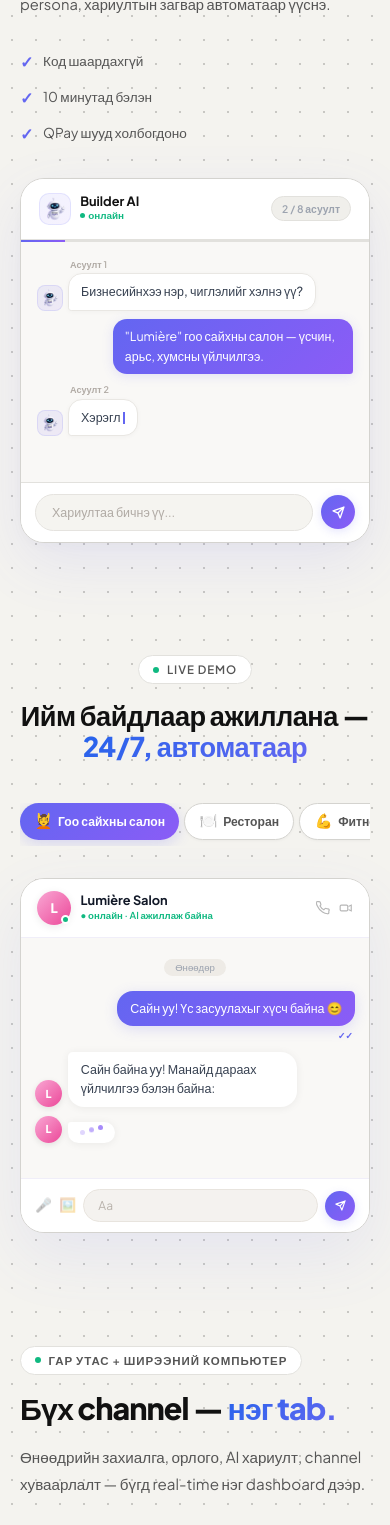
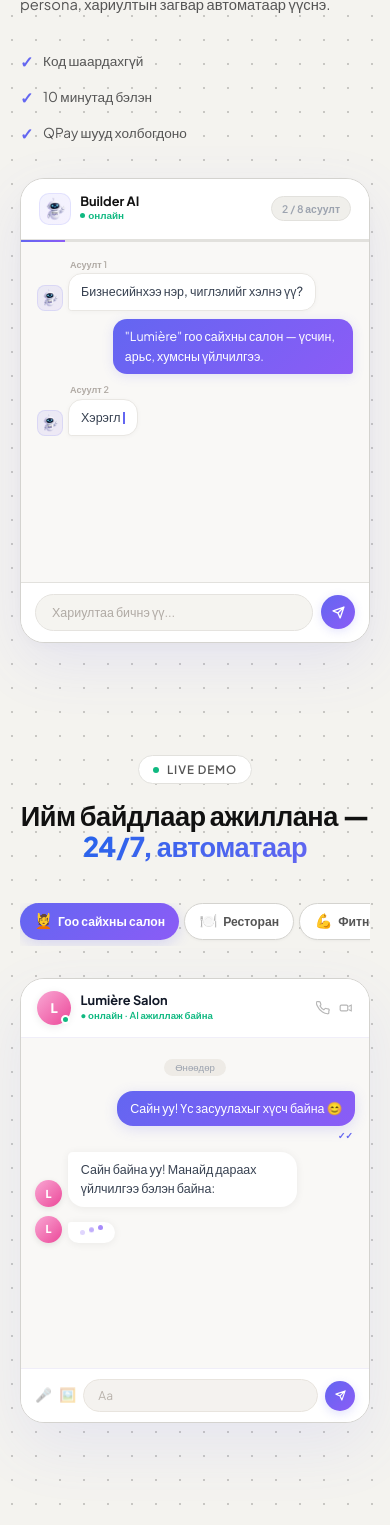
Before and after one commit to ubarino28/mongolagent-web, a Next.js app: page / in a window 390 px wide. Shown: the part 2996-4521 px from the top of the page. Built offline with nearby package versions, Linux system fonts and the light colour scheme.

Commit message:
Revert "Fix mobile chat scroll trap and overflow in BuilderAI and LiveDemo sections"
This reverts commit b86b26efa97edb36b3f40d3be6ae596b607ad667.

```diff
--- a/app/globals.css
+++ b/app/globals.css
@@ -416,16 +416,6 @@ main, nav, footer { position: relative; z-index: 1; }
   }
 }
 
-/* Chat message areas — shorter on mobile to avoid scroll trap */
-@media (max-width: 768px) {
-  .builder-messages {
-    height: 240px !important;
-  }
-  .chat-messages {
-    height: 240px !important;
-  }
-}
-
 /* Why-us grid — keep 2 columns even on mobile */
 @media (max-width: 768px) {
   .why-grid {
--- a/components/AIChatDemo.tsx
+++ b/components/AIChatDemo.tsx
@@ -265,8 +265,7 @@ function ChatWindow({sc,onPaid}:{sc:S;onPaid:()=>void}){
       {/* Messages */}
       <div ref={containerRef}
         onScroll={()=>{const el=containerRef.current;if(el) scrolledUp.current=el.scrollHeight-el.scrollTop-el.clientHeight>30;}}
-        className="chat-messages"
-        style={{height:"330px",overflowY:"auto",overflowX:"hidden",padding:"1rem 0.875rem",display:"flex",flexDirection:"column",gap:"0.55rem",background:"#f9f8f6",scrollbarWidth:"thin",scrollbarColor:"var(--border2) transparent"}}>
+        style={{height:"330px",overflowY:"auto",padding:"1rem 0.875rem",display:"flex",flexDirection:"column",gap:"0.55rem",background:"#f9f8f6",scrollbarWidth:"thin",scrollbarColor:"var(--border2) transparent"}}>
 
         {/* Date chip */}
         <div style={{textAlign:"center",marginBottom:"0.25rem"}}>
@@ -285,7 +284,7 @@ function ChatWindow({sc,onPaid}:{sc:S;onPaid:()=>void}){
           if(b.from==="ai"&&b.type==="text") return(
             <div key={b.id} style={{display:"flex",alignItems:"flex-end",gap:"6px",maxWidth:"82%"}}>
               <Av/>
-              <div style={{padding:"0.5rem 0.8rem",borderRadius:"0.3rem 1rem 1rem 1rem",background:"white",boxShadow:"0 1px 8px #00000010",fontSize:"0.78rem",color:"#374151",lineHeight:1.58,wordBreak:"break-word"}}>
+              <div style={{padding:"0.5rem 0.8rem",borderRadius:"0.3rem 1rem 1rem 1rem",background:"white",boxShadow:"0 1px 8px #00000010",fontSize:"0.78rem",color:"#374151",lineHeight:1.58}}>
                 {b.text}
                 {b.partial&&<span style={{display:"inline-block",width:"1.5px",height:"11px",background:"#8b5cf6",marginLeft:"1px",verticalAlign:"middle",animation:"blink .65s step-end infinite"}}/>}
               </div>
@@ -293,7 +292,7 @@ function ChatWindow({sc,onPaid}:{sc:S;onPaid:()=>void}){
           );
           if(b.from==="user"&&b.type==="text") return(
             <div key={b.id} style={{display:"flex",justifyContent:"flex-end",flexDirection:"column",alignItems:"flex-end",gap:"3px"}}>
-              <div style={{maxWidth:"76%",padding:"0.5rem 0.8rem",borderRadius:"1rem 0.3rem 1rem 1rem",background:"linear-gradient(135deg,#6366f1,#8b5cf6)",fontSize:"0.78rem",color:"white",lineHeight:1.58,boxShadow:"0 3px 14px #6366f130",wordBreak:"break-word"}}>{b.text}</div>
+              <div style={{maxWidth:"76%",padding:"0.5rem 0.8rem",borderRadius:"1rem 0.3rem 1rem 1rem",background:"linear-gradient(135deg,#6366f1,#8b5cf6)",fontSize:"0.78rem",color:"white",lineHeight:1.58,boxShadow:"0 3px 14px #6366f130"}}>{b.text}</div>
               <div style={{fontSize:"0.57rem",color:"#6366f1",fontWeight:700,paddingRight:"2px"}}>✓✓</div>
             </div>
           );
--- a/components/BuilderAIDemo.tsx
+++ b/components/BuilderAIDemo.tsx
@@ -244,9 +244,8 @@ export default function BuilderAIDemo() {
             <div
               ref={containerRef}
               onScroll={handleScroll}
-              className="builder-messages"
               style={{
-                height: "340px", overflowY: "auto", overflowX: "hidden", padding: "1rem",
+                height: "340px", overflowY: "auto", padding: "1rem",
                 display: "flex", flexDirection: "column", gap: "0.55rem",
                 background: "#f9f8f6",
                 scrollbarWidth: "thin", scrollbarColor: "var(--border2) transparent",
@@ -287,7 +286,6 @@ export default function BuilderAIDemo() {
                         boxShadow: "0 1px 5px #00000008",
                         fontSize: "0.78rem", color: "#374151",
                         lineHeight: 1.55, fontWeight: 500,
-                        wordBreak: "break-word",
                       }}>
                         {b.text}
                         {b.partial && (
@@ -312,7 +310,6 @@ export default function BuilderAIDemo() {
                       fontSize: "0.78rem", color: "white",
                       lineHeight: 1.55,
                       boxShadow: "0 2px 12px #6366f128",
-                      wordBreak: "break-word",
                     }}>
                       {b.text}
                     </div>
```
